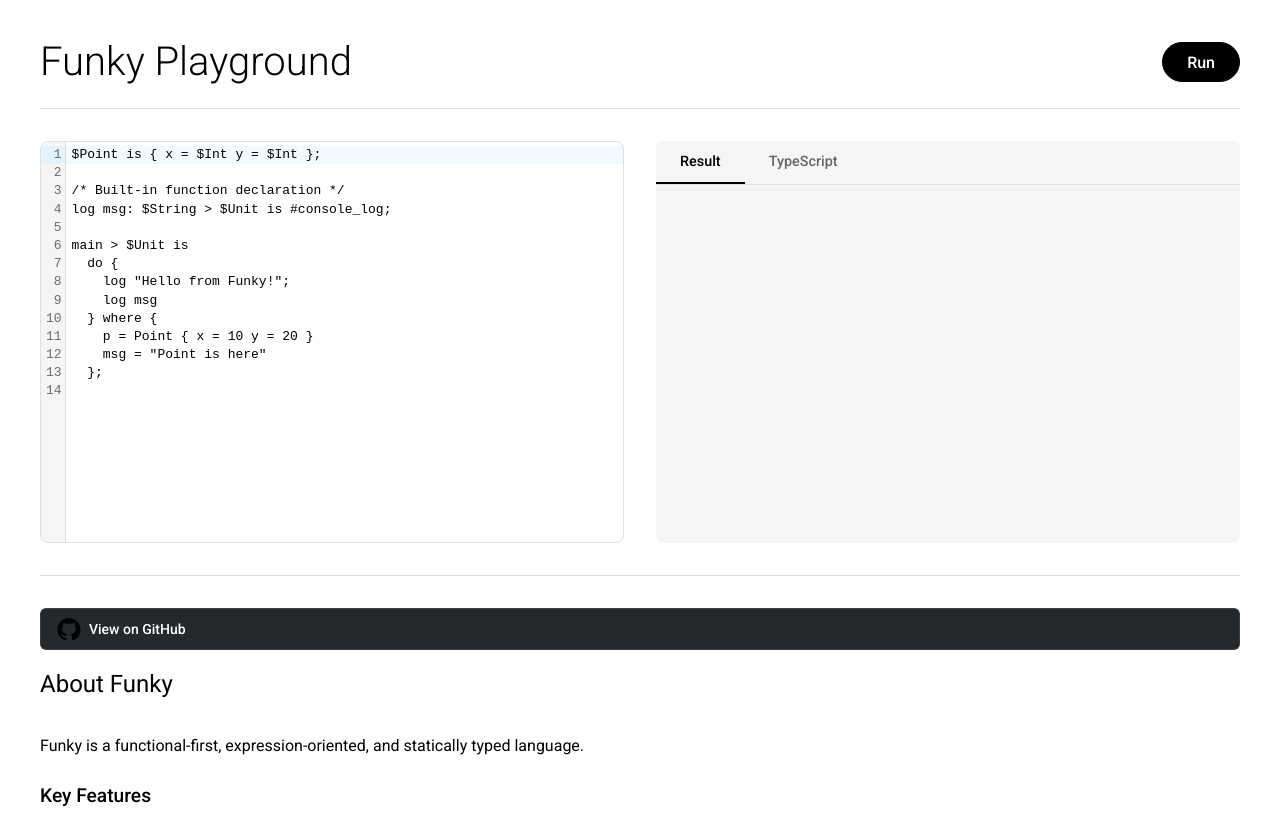
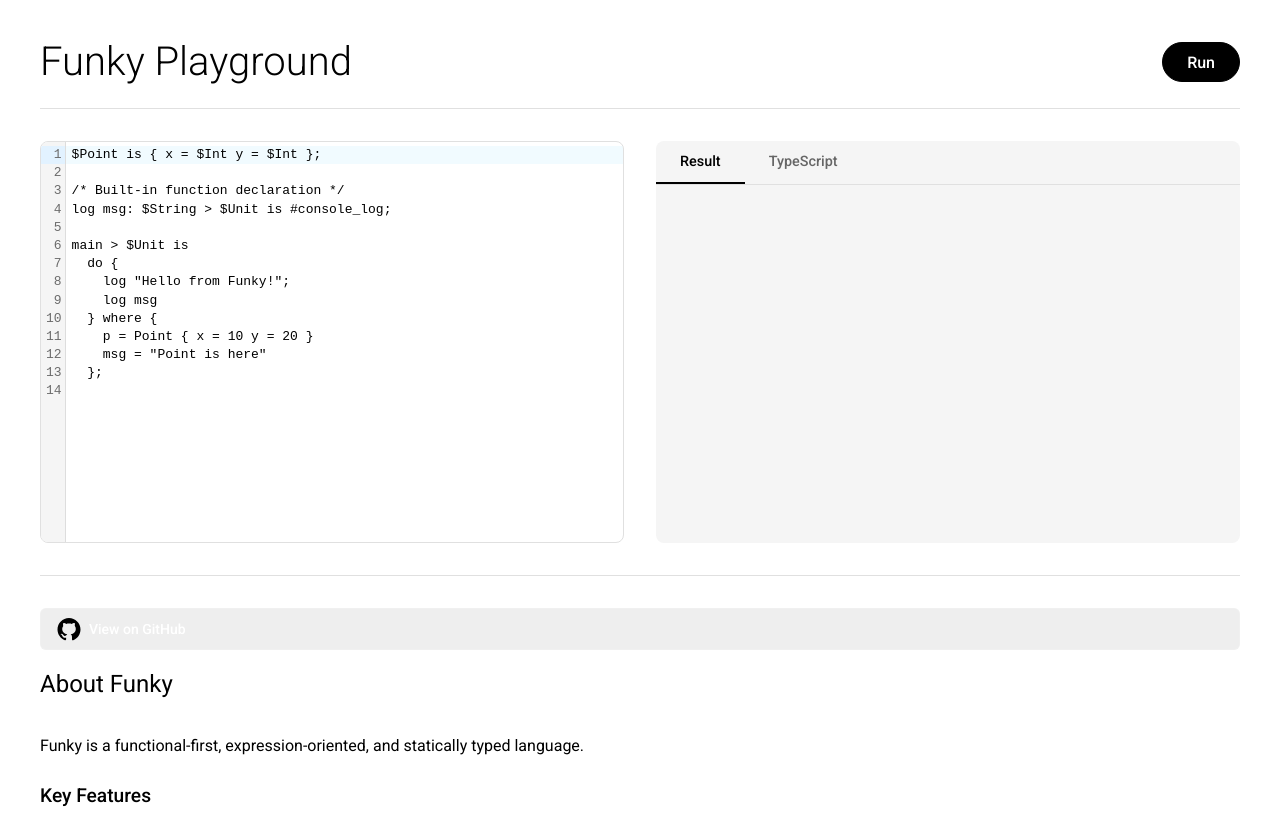
Before and after one commit to sonneko/funky-lang, a website built with Vite: page website/index.html in a window 1280 px wide. Shown: the top 814 px of the page. Built offline with nearby package versions, Linux system fonts and the light colour scheme.

Commit message:
Update background color in style.css
Changed background color from dark gray to light gray.

```diff
--- a/website/src/style.css
+++ b/website/src/style.css
@@ -208,7 +208,7 @@ code {
   align-items: center;
   gap: 8px;
   padding: 8px 16px;
-  background-color: #24292e; /* GitHub dark gray */
+  background-color: #eee;
   color: #ffffff;
   text-decoration: none;
   font-family: 'Roboto', sans-serif;
```
